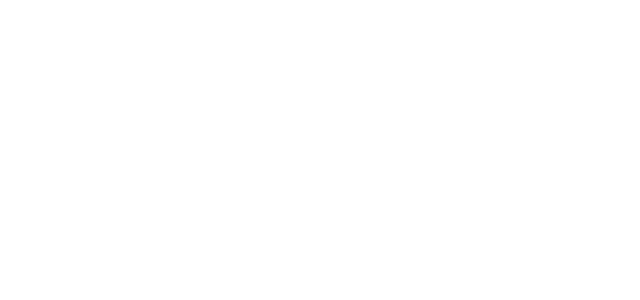
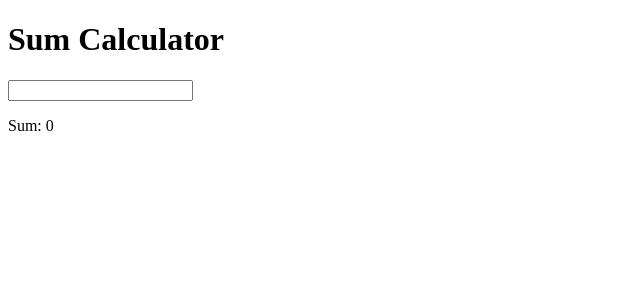
Before and after one commit to acciojob/sum-calculator-mitrarajdeep2001, a React app: page / in a window 1280 px wide. Shown: the top 300 px of the page, without its empty margins (0-640 px from the left). Built offline with nearby package versions, Linux system fonts and the light colour scheme.

Commit message:
Initial commit

```diff
--- a/src/components/App.js
+++ b/src/components/App.js
@@ -1,11 +1,18 @@
 
-import React from "react";
+import React, {useState} from "react";
 import './../styles/App.css';
 
 const App = () => {
+const [sum, setSum] = useState(0)
+function calculateSum(e){
+
+  setSum(sum + +e.target.value)
+}
   return (
     <div>
-        {/* Do not remove the main div */}
+        <h1>Sum Calculator</h1>
+        <input type="number" onClick={calculateSum}/>
+        <p>Sum: {sum}</p>
     </div>
   )
 }
```
Also changed, not shown: 1 other file (tests, documents, lock files or other folders).
